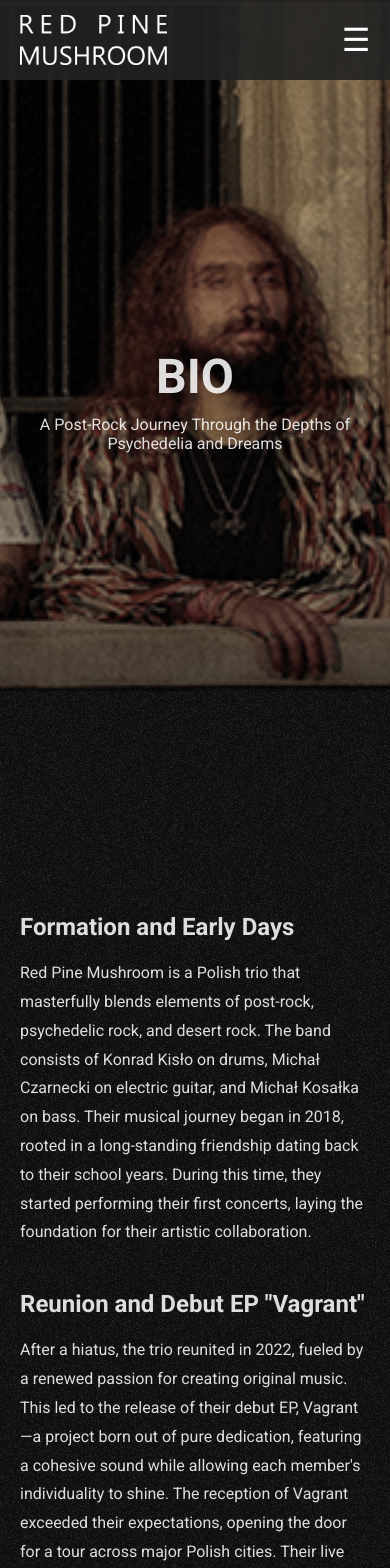
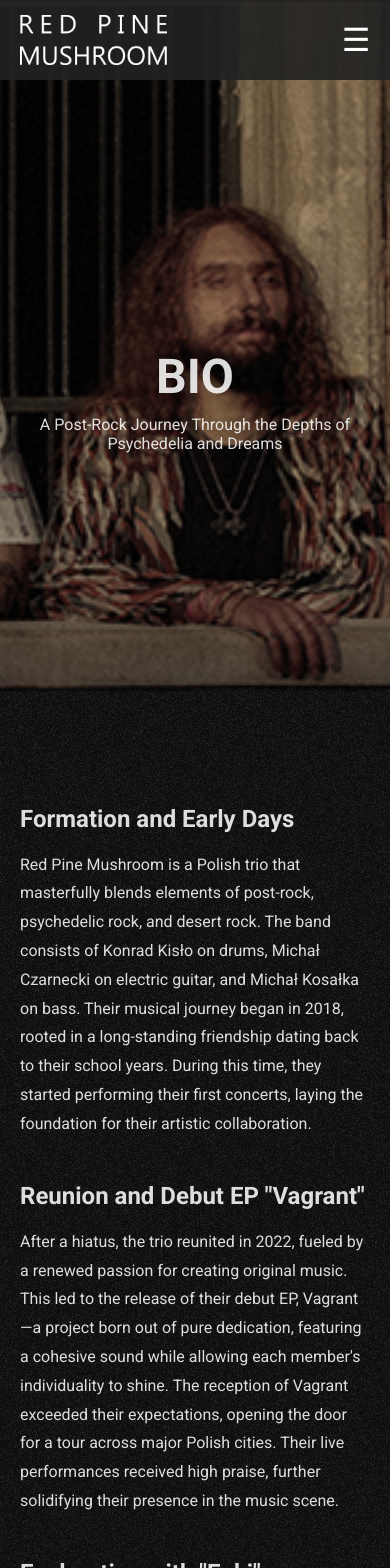
Before and after one commit to Halaszle/RPMTEST3, a Next.js app: page /bio in a window 390 px wide. Shown: the top 1568 px of the page. Built offline with nearby package versions, Linux system fonts and the light colour scheme.

Commit message:
Updated homepage

```diff
--- a/app/styles/Bio.module.css
+++ b/app/styles/Bio.module.css
@@ -53,4 +53,7 @@
     font-weight: 700;
     margin-top: 0px;
 	}
+	.bioContent {
+    margin: -15% auto;
+	}
 }
```
